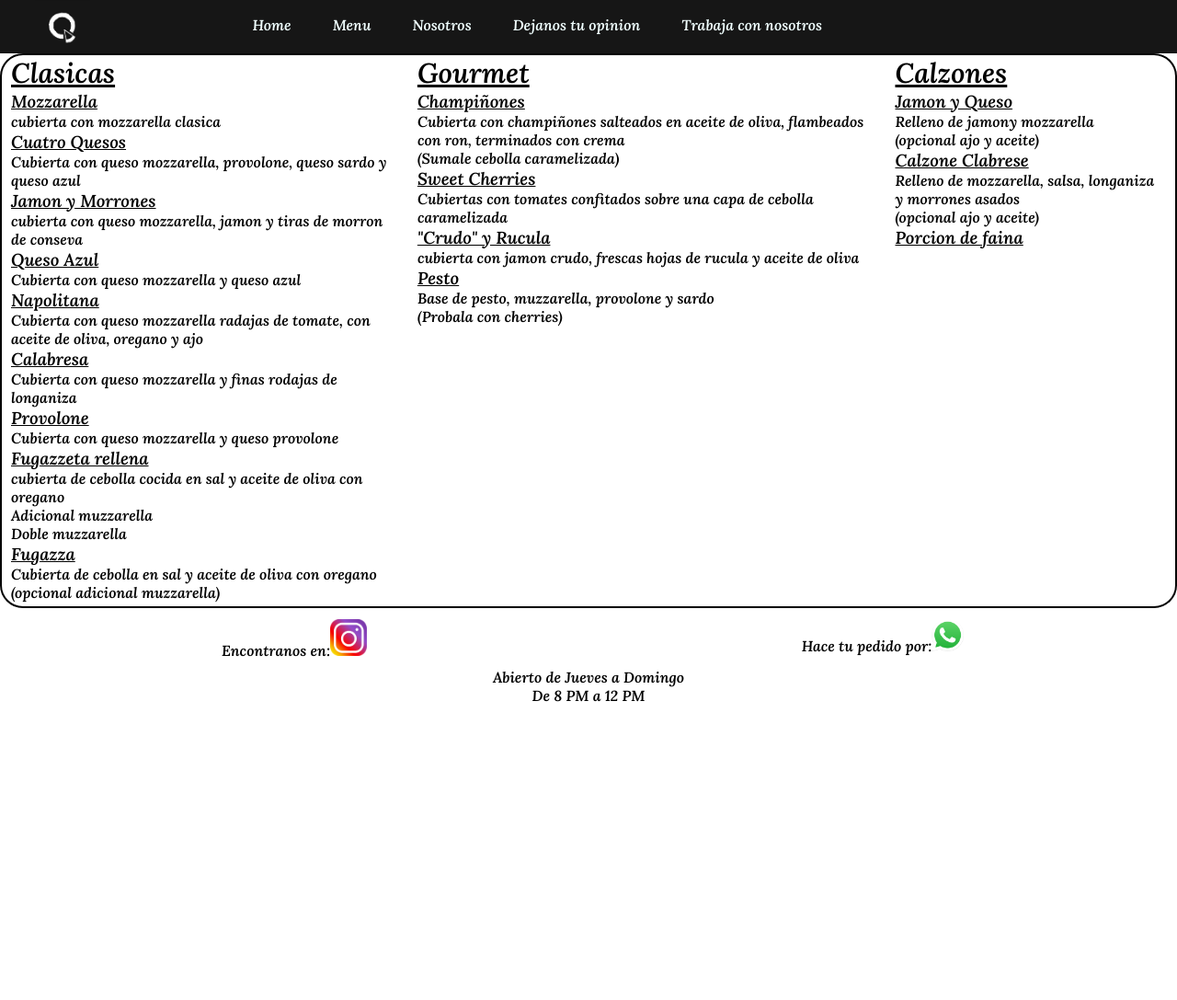
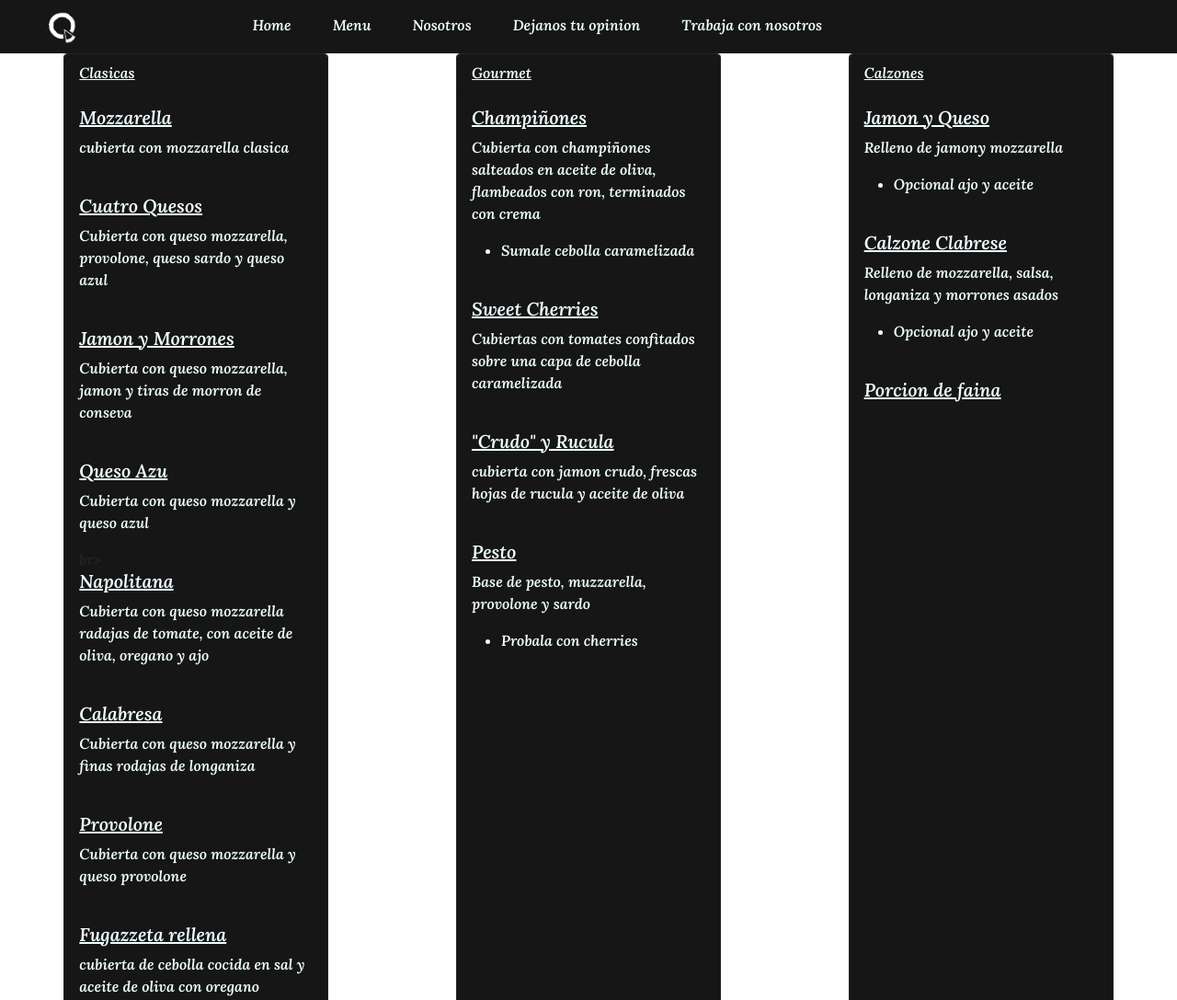
Before and after one commit to TeoFedyna/Questo-e-pizza, a plain HTML site: page pages/Menu.html in a window 1280 px wide. Shown: the top 1087 px of the page at 92% size. Before the commit the page ends 800 px from the top, so only its background shows below. Drawn offline with nearby package versions, Linux system fonts and the light colour scheme.

Commit message:
agregando-bootstrap-a-pages:menu

```diff
--- a/css/estilos.css
+++ b/css/estilos.css
@@ -3,6 +3,7 @@
     margin: 0;
     box-sizing: 0;
 }
+
 
 /*----------------HEADER ALL------------*/
 header {
@@ -138,72 +139,51 @@ footer {
     margin-bottom: 1%;
 }
 
-/* ----------------main menu-----------------*/
-.main-menu {
+/* ----------------main menu (bst)-----------------*/
+.menu {
     display: flex;
-    flex-direction: row;
-    padding-bottom: 5px;
-    border: 2px solid black;
-    border-radius: 25px;
+    justify-content: space-around;
 }
 
-.menu__hijo {
-    margin-left: 10px;
-    margin-right: 10px;
-}
-
-.menu__hijo h1 {
-    text-decoration: underline;
-    font-size: 30px;
-}
-
-.menu__hijo h3 {
+.card-header {
     text-decoration: underline;
 }
 
-/* ----------------main nosotros-----------------*/
-.nosotros {
-    display: grid;
-    grid-template-columns: auto;
-
-    border-radius: 25px;
+.card-hearder--1 {
+    background-color: #161616;
+    color: azure;
 }
 
-.nosotros h1 {
+.card-body--1 {
+    background-color: #161616;
+}
+
+.menu h5 {
+    text-decoration: underline;
+    color: azure;
+}
+
+.menu p {
+    color: azure;
+}
+
+.menu ul {
+    color: azure;
+}
+
+/* ----------------main nosotros (bst)-----------------*/
+
+.col-md-8 {
+    background-color: #161616;
+    color: azure;
+}
+
+.col-md-8 h5 {
     text-decoration: underline;
 }
 
-.nosotros__hijo {
-    display: grid;
-    grid-template-columns: repeat(3, 1fr);
-    grid-gap: 10px;
-    grid-auto-rows: minmax(100px, auto);
-    background: rgb(97, 97, 97);
-    background: linear-gradient(270deg, rgba(97, 97, 97, 1) 0%, rgba(50, 49, 49, 1) 47%, rgba(22, 22, 22, 1) 100%);
-    color: white;
-    border-radius: 25px;
-    border: 2px solid black;
-    overflow: hidden;
-
-    margin: 2%;
-}
-
-.nosotros__hijo img {
-    width: 100%;
-    max-width: 350px;
-    max-height: 350px;
-    overflow: hidden;
-    grid-column: 3;
-}
-
-.caption {
-    padding: 2%;
-    grid-column: 1 / 3;
-}
-
-#middle {
-    justify-self: end;
-
+.col-md-4 {
+    background-color: #161616;
 }
 
 /* ----------------main opinion-----------------*/
@@ -337,12 +317,12 @@ footer {
         font-size: 15px;
     }
 
-/* menu */
-.main-menu{
-    flex-direction: column;
+    /* menu */
+    .menu {
+        flex-direction: column;
+    }
+
+    .card--1{
+    min-width: 100%;
+    }
 }
-
-.experiencia{
-    flex-direction: column;
-}
-}
--- a/pages/Menu.html
+++ b/pages/Menu.html
@@ -11,12 +11,19 @@
     <link rel="preconnect" href="https://fonts.googleapis.com">
     <link rel="preconnect" href="https://fonts.gstatic.com" crossorigin>
     <link href="https://fonts.googleapis.com/css2?family=Lora:ital,wght@1,600&display=swap" rel="stylesheet">
-        <!-- css -->
-        <link rel="stylesheet" href="../css/estilos.css">
     <!-- icono ventana  -->
     <link rel="shorcut icon" href="../images/questo-logo.jpeg">
     <!-- font awesome iconos -->
     <script src="https://kit.fontawesome.com/657a0e0360.js" crossorigin="anonymous"></script>
+    <!-- bootstrap css -->
+    <link href="https://cdn.jsdelivr.net/npm/bootstrap@5.1.3/dist/css/bootstrap.min.css" rel="stylesheet"
+        integrity="sha384-1BmE4kWBq78iYhFldvKuhfTAU6auU8tT94WrHftjDbrCEXSU1oBoqyl2QvZ6jIW3" crossorigin="anonymous">
+    <!-- bootstrap js -->
+    <script src="https://cdn.jsdelivr.net/npm/bootstrap@5.1.3/dist/js/bootstrap.bundle.min.js"
+        integrity="sha384-ka7Sk0Gln4gmtz2MlQnikT1wXgYsOg+OMhuP+IlRH9sENBO0LRn5q+8nbTov4+1p"
+        crossorigin="anonymous"></script>
+    <!-- css -->
+    <link rel="stylesheet" href="../css/estilos.css">
 </head>
 
 <body>
@@ -42,67 +49,55 @@
     </header>
 
     <main>
-        <section class="main-menu">
-            <section class="menu__hijo menu__hijo--1">
-                <h1>Clasicas</h1>
 
-                <div>
+        <section class="menu">
 
-                    <h3>Mozzarella</h3>
-                    <p>cubierta con mozzarella clasica</p>
+            <div class="card card--1 border-dark mb-3" style="max-width: 18rem;">
+                <div class="card-header card-hearder--1">Clasicas</div>
+                <div class="card-body card-body--1 text-dark">
+                    <h5 class="card-title">Mozzarella</h5>
+                    <p class="card-text">cubierta con mozzarella clasica</p>
 
-                </div>
+                    <br>
 
-                <div>
-
-                    <h3>Cuatro Quesos</h3>
-                    <p>Cubierta con queso mozzarella, provolone, queso sardo y
-                        queso azul</p>
-
-                </div>
-
-                <div>
-
-                    <h3>Jamon y Morrones</h3>
-                    <p>cubierta con queso mozzarella, jamon y tiras de
-                        morron de conseva</p>
-
-                </div>
-
-                <div>
-
-                    <h3>Queso Azul</h3>
-                    <p>Cubierta con queso mozzarella y queso azul</p>
-
-                </div>
-
-                <div>
-
-                    <h3>Napolitana</h3>
-                    <p>Cubierta con queso mozzarella radajas de tomate, con
-                        aceite de oliva, oregano y ajo</p>
-
-                </div>
-
-                <div>
-
-                    <h3>Calabresa</h3>
-                    <p>Cubierta con queso mozzarella y finas rodajas de longaniza
+                    <h5 class="card-title">Cuatro Quesos</h5>
+                    <p class="card-text">Cubierta con queso mozzarella, provolone, queso sardo y
+                        queso azul
                     </p>
 
-                </div>
+                    <br>
 
-                <div>
+                    <h5 class="card-title">Jamon y Morrones</h5>
+                    <p class="card-text">Cubierta con queso mozzarella, jamon y tiras de
+                        morron de conseva
+                    </p>
 
-                    <h3>Provolone</h3>
-                    <p>Cubierta con queso mozzarella y queso provolone</p>
+                    <br>
 
-                </div>
+                    <h5 class="card-title">Queso Azu</h5>
+                    <p class="card-text">Cubierta con queso mozzarella y queso azul</p>
 
-                <div>
+                    br>
 
-                    <h3>Fugazzeta rellena</h3>
-                    <p>cubierta de cebolla cocida en sal y aceite de
+                    <h5 class="card-title">Napolitana</h5>
+                    <p class="card-text">Cubierta con queso mozzarella radajas de tomate, con
+                        aceite de oliva, oregano y ajo
+                    </p>
+
+                    <br>
+
+                    <h5 class="card-title">Calabresa</h5>
+                    <p class="card-text">Cubierta con queso mozzarella y finas rodajas de longaniza</p>
+
+                    <br>
+
+                    <h5 class="card-title">Provolone</h5>
+                    <p class="card-text">Cubierta con queso mozzarella y queso provolone</p>
+
+                    <br>
+
+                    <h5 class="card-title">Fugazzeta rellena</h5>
+                    <p class="card-text">cubierta de cebolla cocida en sal y aceite de
                         oliva con oregano
                         <ul>
                             <li>Adicional muzzarella</li>
@@ -110,97 +105,85 @@
                         </ul>
                     </p>
 
-                </div>
+                    <br>
 
-                <div>
-
-                    <h3>Fugazza</h3>
-                    <p>Cubierta de cebolla en sal y aceite de oliva con oregano
-                        <br>
-                        (opcional adicional muzzarella)
-                    </p>
-
-                    <div>
-
-            </section>
-
-
-            <section class="menu__hijo menu__hijo--2">
-                <h1>Gourmet</h1>
-
-                <div>
-
-                    <h3>Champiñones</h3>
-                    <p>Cubierta con champiñones salteados en aceite de
-                    oliva, flambeados con ron, terminados con
-                    crema
-                    <br>
-                    (Sumale cebolla caramelizada)
+                    <h5 class="card-title">Fugazza</h5>
+                    <p class="card-text">Cubierta de cebolla en sal y aceite de oliva con oregano
+                        <ul>
+                            <li>adicional muzzarella</li>
+                        </ul>
                     </p>
 
                 </div>
+            </div>
 
-                <div>
+            <div class="card card--1 border-dark mb-3" style="max-width: 18rem;">
+                <div class="card-header card-hearder--1">Gourmet</div>
+                <div class="card-body card-body--1 text-dark">
+                    <h5 class="card-title">Champiñones</h5>
+                    <p class="card-text">Cubierta con champiñones salteados en aceite de
+                        oliva, flambeados con ron, terminados con
+                        crema
+                        <ul>
+                            <li>Sumale cebolla caramelizada</li>
+                        </ul>
+                    </p>
 
-                    <h3>Sweet Cherries</h3>
-                    <p>Cubiertas con tomates confitados sobre una capa de
-                    cebolla caramelizada</p>
+                    <br>
+
+                    <h5 class="card-title">Sweet Cherries</h5>
+                    <p class="card-text">Cubiertas con tomates confitados sobre una capa de
+                        cebolla caramelizada
+                    </p>
+
+                    <br>
+
+                    <h5 class="card-title">"Crudo" y Rucula</h5>
+                    <p class="card-text">cubierta con jamon crudo, frescas hojas de rucula y
+                        aceite de oliva
+                    </p>
+
+                    <br>
+
+                    <h5 class="card-title">Pesto</h5>
+                    <p class="card-text">Base de pesto, muzzarella, provolone y sardo
+                        <ul>
+                            <li>Probala con cherries</li>
+                        </ul>
+                    </p>
 
                 </div>
+            </div>
 
-                <div>
+            <div class="card card--1 border-dark mb-3" style="max-width: 18rem;">
+                <div class="card-header card-hearder--1">Calzones</div>
+                <div class="card-body card-body--1 text-dark">
+                    <h5 class="card-title">Jamon y Queso</h5>
+                    <p class="card-text">Relleno de jamony mozzarella
+                        <ul>
+                            <li>Opcional ajo y aceite</li>
+                        </ul>
+                    </p>
 
-                    <h3>"Crudo" y Rucula</h3>
-                    <p>cubierta con jamon crudo, frescas hojas de rucula y
-                        aceite de oliva</p>
+                    <br>
+
+                    <h5 class="card-title">Calzone Clabrese</h5>
+                    <p class="card-text">Relleno de mozzarella, salsa, longaniza y morrones asados
+                        <ul>
+                            <li>Opcional ajo y aceite</li>
+                        </ul>
+                    </p>
+
+                    <br>
+
+                    <h5 class="card-title">Porcion de faina</h5>
 
                 </div>
-
-                <div>
-
-                    <h3>Pesto</h3>
-                    <p>Base de pesto, muzzarella, provolone y sardo
-                        <br>
-                        (Probala con cherries)
-                    </p>
-
             </div>
 
         </section>
 
-            <section class="menu__hijo menu__hijo--3">
-                <h1>Calzones</h1>
-
-                <div>
-
-                    <h3>Jamon y Queso</h3>
-                    <p>Relleno de jamony mozzarella
-                        <br>
-                        (opcional ajo y aceite)
-                    </p>
-
-                </div>
-
-                <div>
-
-                    <h3>Calzone Clabrese</h3>
-                    <p>Relleno de mozzarella, salsa, longaniza y morrones asados
-                        <br>
-                        (opcional ajo y aceite)
-                    </p>
-
-                </div>
-
-                <div>
-
-                    <h3>Porcion de faina</h3>
-
-                </div>
-
-            </section>
-        </section>
     </main>
-
 
     <footer>
         <section class="footer1">
```
Lines whose indentation alone changed are shown as unchanged.
